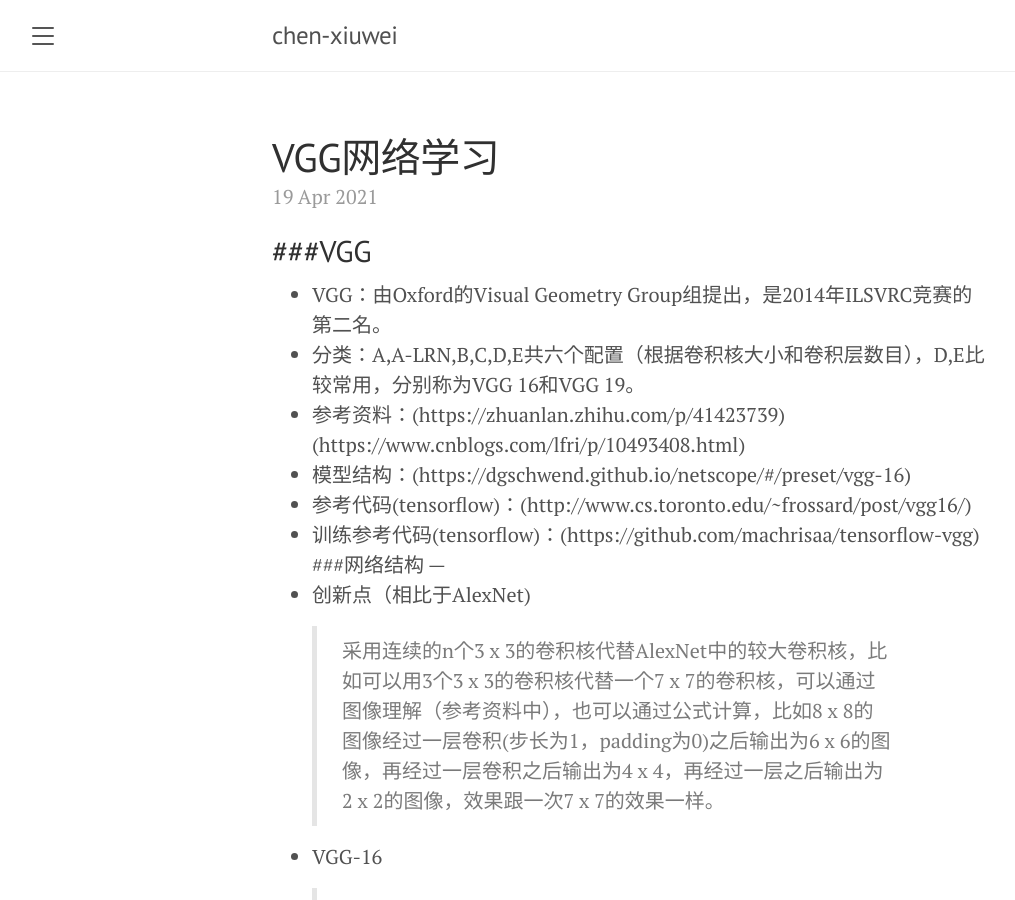
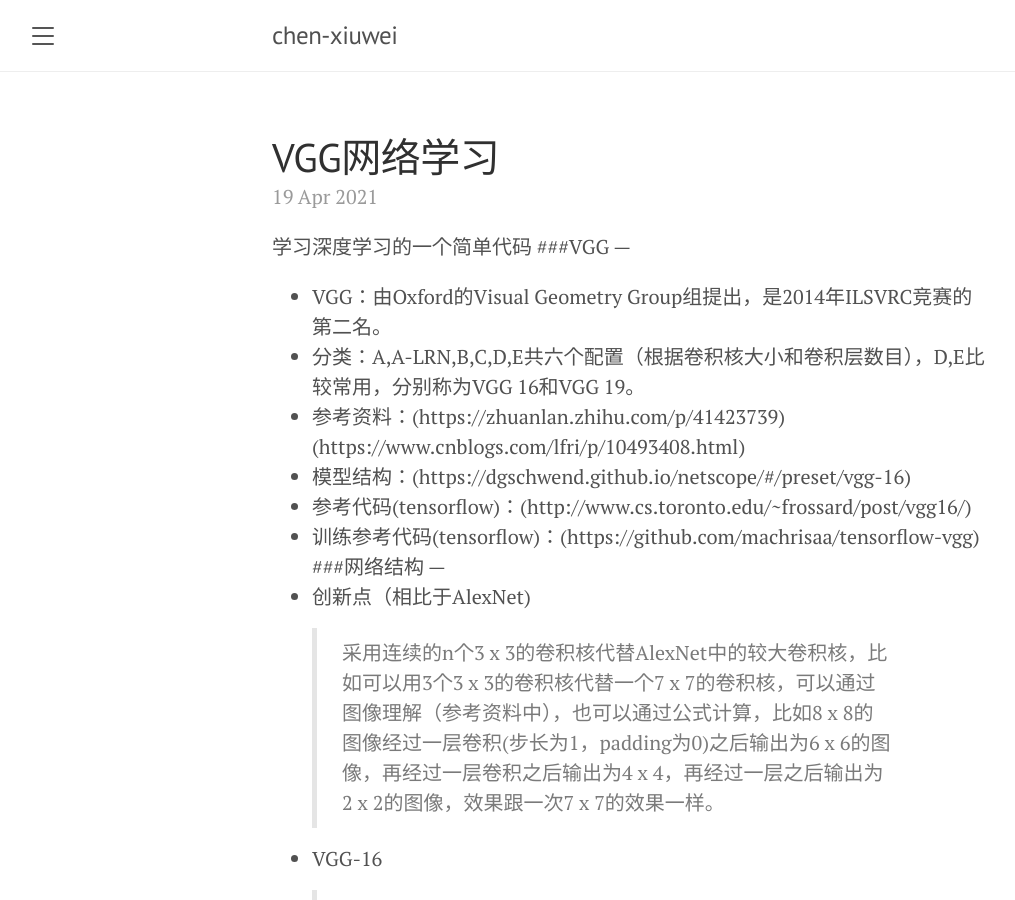
Before and after one commit to chen-xw/chen-xw.github.io, a Jekyll site: the page built from _posts/2021-04-19-VGG网络学习.markdown, in a window 1280 px wide and 900 px high. Shown: the whole window, without its empty margins (8-1023 px from the left). Built offline with Jekyll 4.4.1, drawn with Linux system fonts in a browser that asks for light colours.

Commit message:
Update 2021-04-19-VGG网络学习.markdown

```diff
--- a/_posts/2021-04-19-VGG网络学习.markdown
+++ b/_posts/2021-04-19-VGG网络学习.markdown
@@ -6,7 +6,7 @@
 tags:
     - 深度学习
 ---
-
+学习深度学习的一个简单代码
 ###VGG
 ---
 * VGG：由Oxford的Visual Geometry Group组提出，是2014年ILSVRC竞赛的第二名。
```
